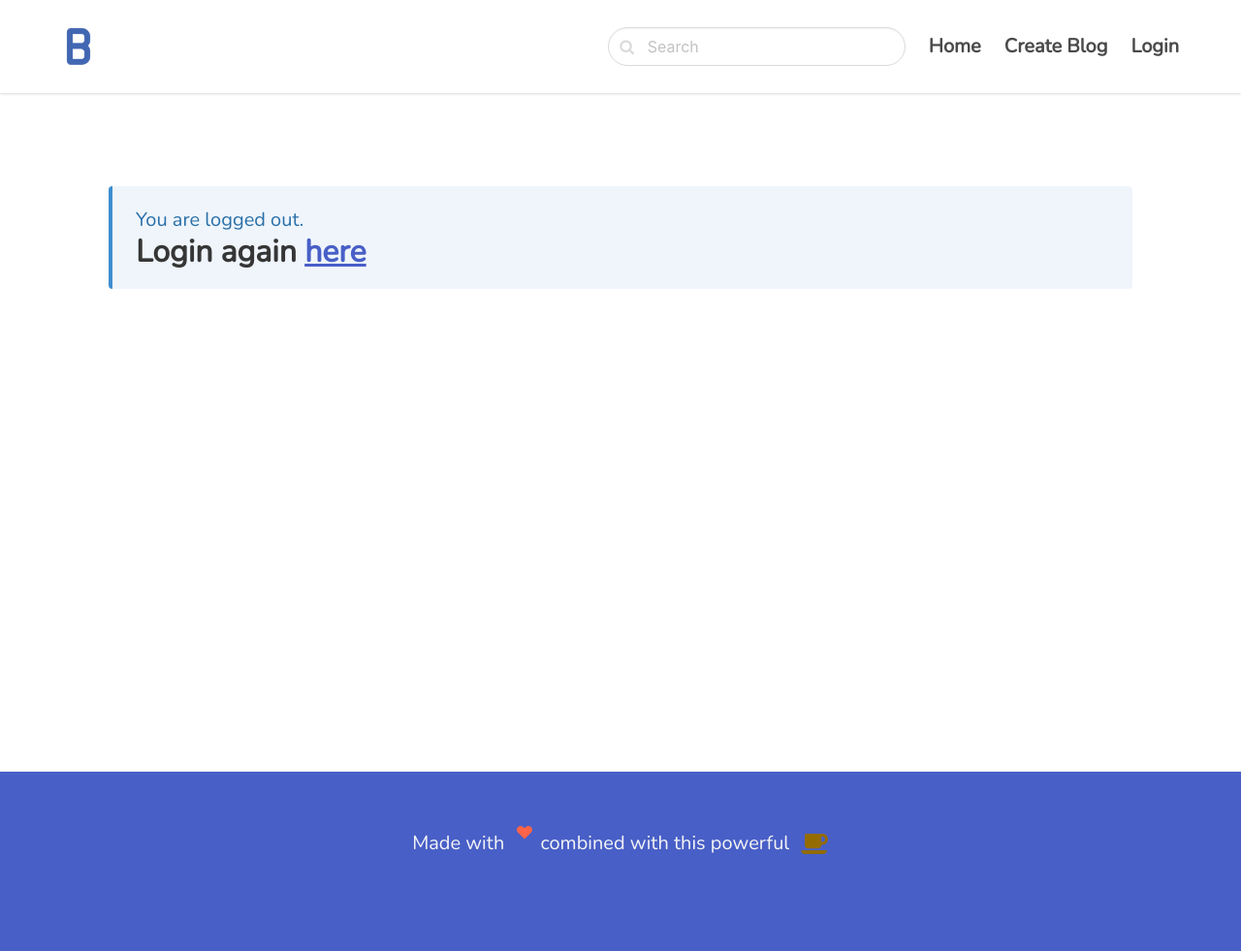
After one commit to jmconcha/django-blog-app, a Django app: page /accounts/logout/ in a window 1280 px wide. The commit adds this page. Shown: the whole page at 97% size. Run offline with Django 4.2, Linux system fonts and the light colour scheme.

Commit message:
login and logout functionality

```diff
--- a/blog/views.py
+++ b/blog/views.py
@@ -1,5 +1,5 @@
-from django.http import HttpResponse
 from django.shortcuts import render, redirect, reverse, get_object_or_404
+from django.contrib.auth.decorators import login_required
 
 from .models import Blog
 from .forms import BlogForm, CommentForm
@@ -23,6 +23,7 @@ def blog_detail(request, slug):
         'comment_form': comment_form
     })
 
+@login_required
 def create_blog(request):
     if request.method == 'POST':
         form = BlogForm(request.POST)
--- a/core/templates/core/navbar.html
+++ b/core/templates/core/navbar.html
@@ -35,6 +35,17 @@
         <a href="{{ create_blog_url }}" class="navbar-item {% if request.get_full_path == create_blog_url %}is-active has-text-link{% endif%} is-size-5 has-text-weight-semibold">
           Create Blog
         </a>
+        {% if request.user.is_authenticated %}
+          {% url 'logout' as logout_url %}
+          <a href="{{ logout_url }}" class="navbar-item {% if request.get_full_path == logout_url %}is-active has-text-link{% endif%} is-size-5 has-text-weight-semibold">
+            Logout
+          </a>
+        {% else %}
+          {% url 'login' as login_url %}
+          <a href="{{ login_url }}" class="navbar-item {% if request.get_full_path == login_url %}is-active has-text-link{% endif%} is-size-5 has-text-weight-semibold">
+            Login
+          </a>
+        {% endif %}
       </div>
     </div>
   </div>
--- a/myblog/settings.py
+++ b/myblog/settings.py
@@ -11,6 +11,7 @@ https://docs.djangoproject.com/en/4.1/ref/settings/
 """
 
 from pathlib import Path
+import os
 
 # Build paths inside the project like this: BASE_DIR / 'subdir'.
 BASE_DIR = Path(__file__).resolve().parent.parent
@@ -56,7 +57,7 @@ ROOT_URLCONF = 'myblog.urls'
 TEMPLATES = [
     {
         'BACKEND': 'django.template.backends.django.DjangoTemplates',
-        'DIRS': [],
+        'DIRS': [os.path.join(BASE_DIR, 'templates')],
         'APP_DIRS': True,
         'OPTIONS': {
             'context_processors': [
@@ -118,6 +119,7 @@ USE_TZ = True
 # https://docs.djangoproject.com/en/4.1/howto/static-files/
 
 STATIC_URL = 'static/'
+LOGIN_REDIRECT_URL = '/'
 
 # Default primary key field type
 # https://docs.djangoproject.com/en/4.1/ref/settings/#default-auto-field
--- a/myblog/urls.py
+++ b/myblog/urls.py
@@ -17,6 +17,7 @@ from django.contrib import admin
 from django.urls import path, include
 
 urlpatterns = [
+    path('accounts/', include('django.contrib.auth.urls')),
     path('', include('blog.urls')),
     path('', include('core.urls')),
     path('admin/', admin.site.urls),
--- /dev/null
+++ b/templates/registration/logged_out.html
@@ -0,0 +1,16 @@
+{% extends 'core/base.html' %}
+
+{% block title %} Logged out {% endblock title %}
+
+{% block content %}
+  <div class="container mt-6 mb-auto">
+    <section class="section">
+      <article class="message is-info">
+        <div class="message-body">
+          <h2 class="is-size-5">You are logged out.</h2>
+          <h1 class="title">Login again <a class="has-text-link" href="{% url 'login' %}">here</a></h1>
+        </div>
+      </article>
+    </section>
+  </div>
+{% endblock content %}
```
Also changed, not shown: templates/registration/login.html (added, +41 -0 lines).
